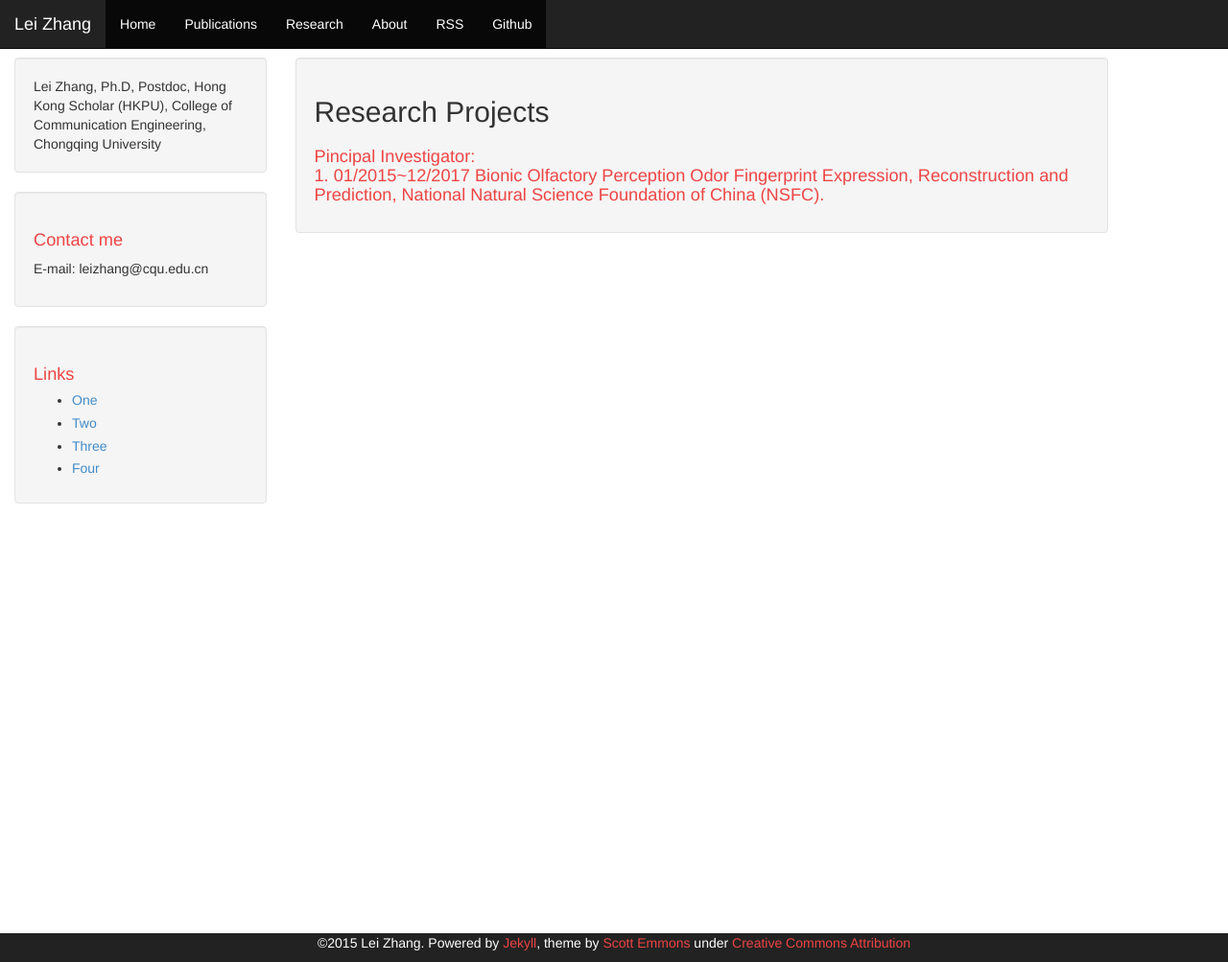
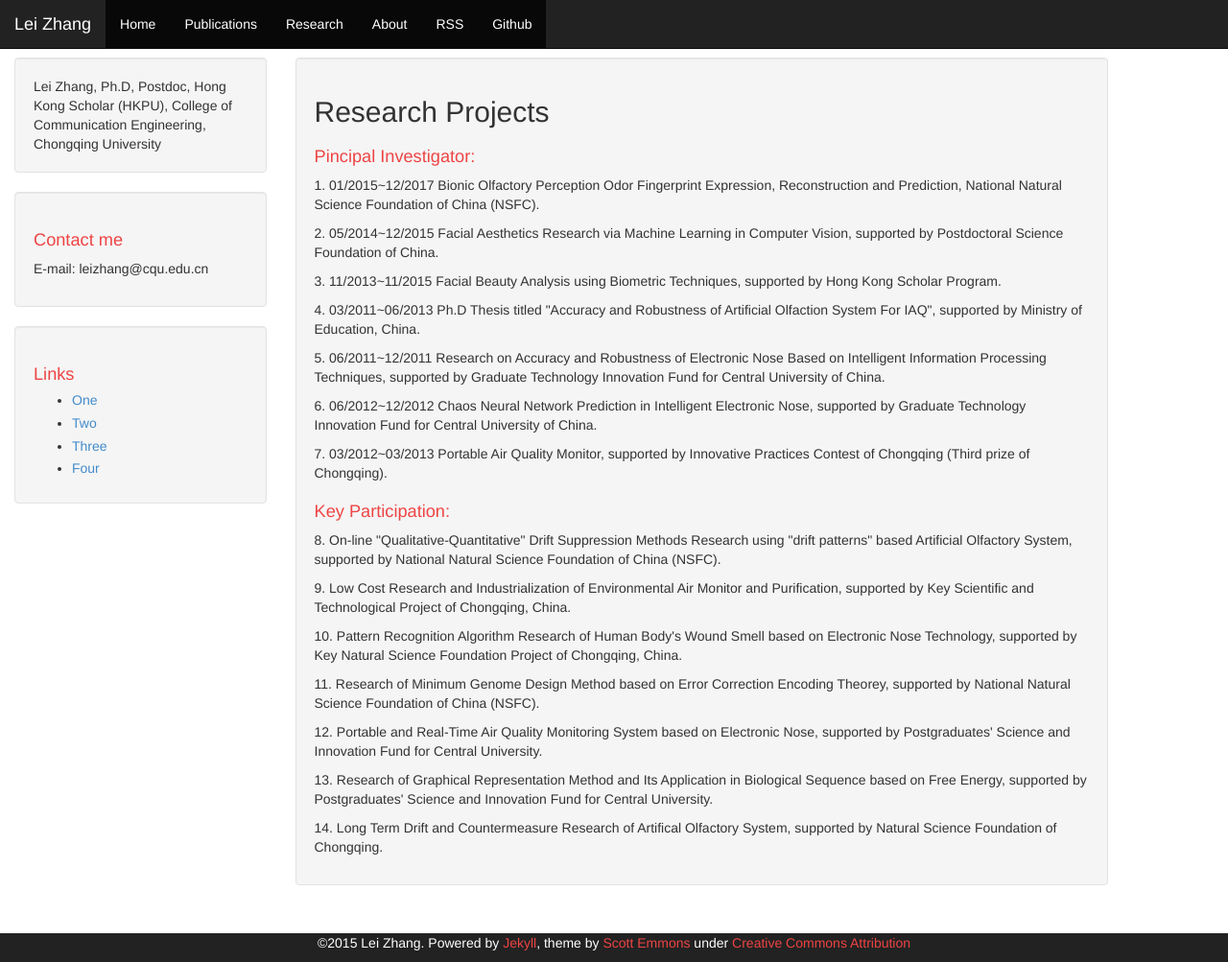
Before and after one commit to DrLeiZhang/website, a Jekyll site: the page built from research.html, in a window 1280 px wide and 1003 px high. Shown: the whole window at 96% size. Built offline with Jekyll 4.4.1, drawn with Linux system fonts in a browser that asks for light colours; Markdown is read by kramdown in place of the engine named in the settings.

Commit message:
Update
Signed-off-by: leizhang@cqu.edu.cn <leizhang@cqu.edu.cn>

```diff
--- a/research.html
+++ b/research.html
@@ -4,25 +4,22 @@ layout: default
 
 <div class="well">
 <h2> Research Projects</h2>
-<h1>Pincipal Investigator:
+
+<h1>Pincipal Investigator:</h1>
 <p>1. 01/2015~12/2017 Bionic Olfactory Perception Odor Fingerprint Expression, Reconstruction and Prediction, National Natural Science Foundation of China (NSFC).</p>
+<p>2. 05/2014~12/2015 Facial Aesthetics Research via Machine Learning in Computer Vision, supported by Postdoctoral Science Foundation of China. </p>
+<p>3. 11/2013~11/2015 Facial Beauty Analysis using Biometric Techniques, supported by Hong Kong Scholar Program. </p>
+<p>4. 03/2011~06/2013 Ph.D Thesis titled "Accuracy and Robustness of Artificial Olfaction System For IAQ", supported by Ministry of Education, China.</p>
+<p>5. 06/2011~12/2011 Research on Accuracy and Robustness of Electronic Nose Based on Intelligent Information Processing Techniques, supported by Graduate Technology Innovation Fund for Central University of China.</p>
+<p>6. 06/2012~12/2012 Chaos Neural Network Prediction in Intelligent Electronic Nose, supported by Graduate Technology Innovation Fund for Central University of China.</p>
+<p>7. 03/2012~03/2013 Portable Air Quality Monitor, supported by Innovative Practices Contest of Chongqing (Third prize of Chongqing).</p>
 
+<h1>Key Participation:</h1>
+<p>8. On-line "Qualitative-Quantitative" Drift Suppression Methods Research using "drift patterns" based Artificial Olfactory System, supported by National Natural Science Foundation of China (NSFC).</p>
+<p>9. Low Cost Research and Industrialization of Environmental Air Monitor and Purification, supported by Key Scientific and Technological Project of Chongqing, China. </p>
+<p>10. Pattern Recognition Algorithm Research of Human Body's Wound Smell based on Electronic Nose Technology, supported by Key Natural Science Foundation Project of Chongqing, China.</p>
+<p>11. Research of Minimum Genome Design Method based on Error Correction Encoding Theorey, supported by National Natural Science Foundation of China (NSFC). </p>
+<p>12. Portable and Real-Time Air Quality Monitoring System based on Electronic Nose, supported by Postgraduates'  Science and Innovation Fund for Central University.</p>
+<p>13. Research of Graphical Representation Method and Its Application in Biological Sequence based on Free Energy, supported by Postgraduates'  Science and Innovation Fund for Central University.</p>
+<p>14. Long Term Drift and Countermeasure Research of Artifical Olfactory System, supported by Natural Science Foundation of Chongqing.</p>
 </div>
-
-
-{%for post in site.posts %}
-    {% unless post.next %}
-        <h1>{{ post.date | date: '%Y' }}</h1>
-        <ul>
-    {% else %}
-        {% capture year %}{{ post.date | date: '%Y' }}{% endcapture %}
-        {% capture nyear %}{{ post.next.date | date: '%Y' }}{% endcapture %}
-        {% if year != nyear %}
-            </ul>
-            <h1>{{ post.date | date: '%Y' }}</h1>
-            <ul>
-        {% endif %}
-    {% endunless %}
-    <li><a href="{{ site.baseurl}}{{ post.url }}">{{ post.date | date: "%b %-d" }} - {{ post.title }}</a></li>
-{% endfor %}
-</ul>
```
